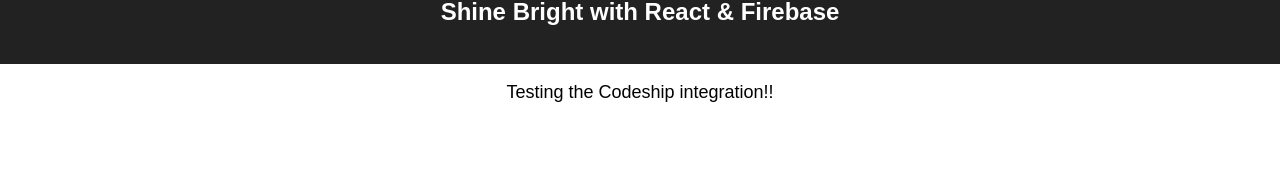
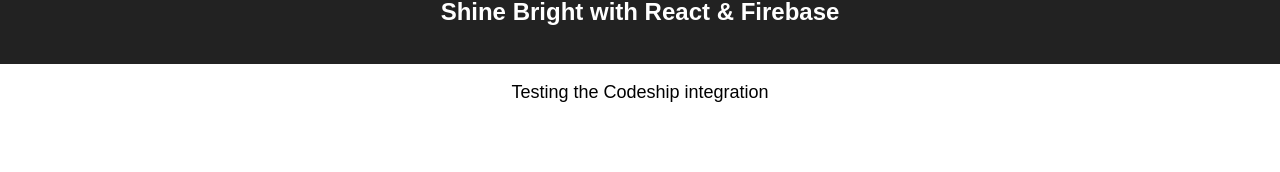
Before and after one commit to talarip/shine-demo, a React (Create React App) app: page / in a window 1280 px wide. Shown: the part 126-298 px from the top of the page. Built offline with nearby package versions, Linux system fonts and the light colour scheme.

Commit message:
Testing Codeship integration

```diff
--- a/src/App.js
+++ b/src/App.js
@@ -11,7 +11,7 @@
           <h2>Shine Bright with React & Firebase</h2>
         </div>
         <p className="App-intro">
-          Testing the Codeship integration!!
+          Testing the Codeship integration
         </p>
       </div>
     );
```
